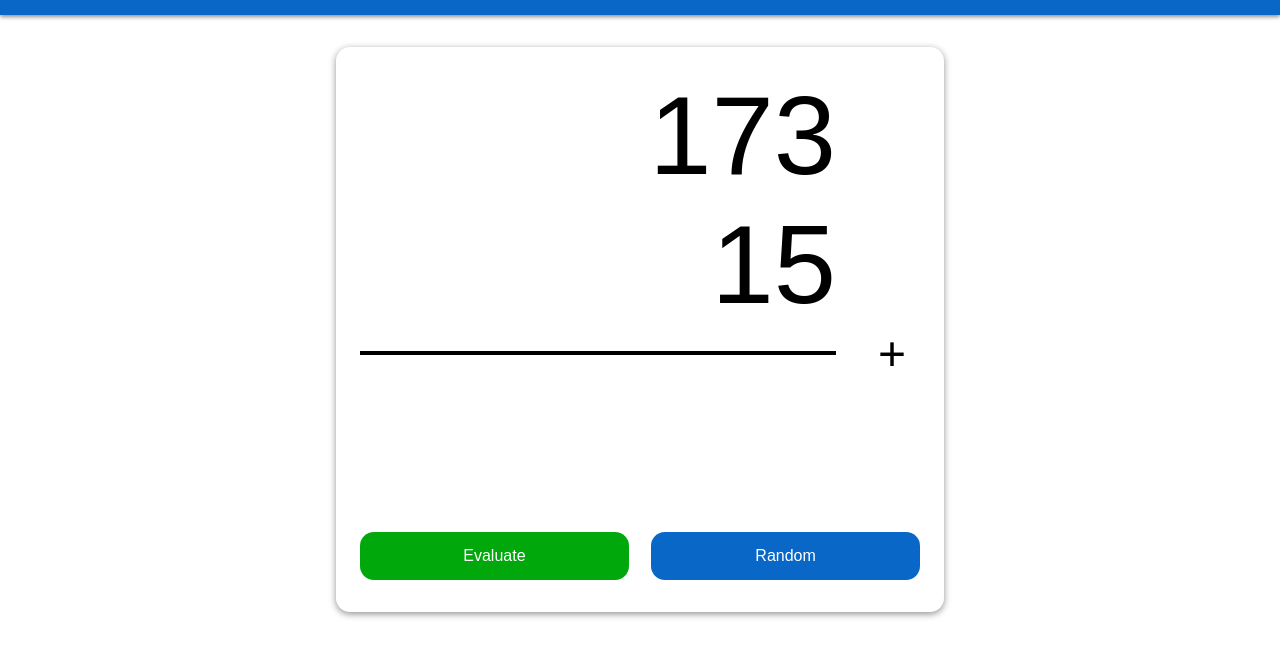
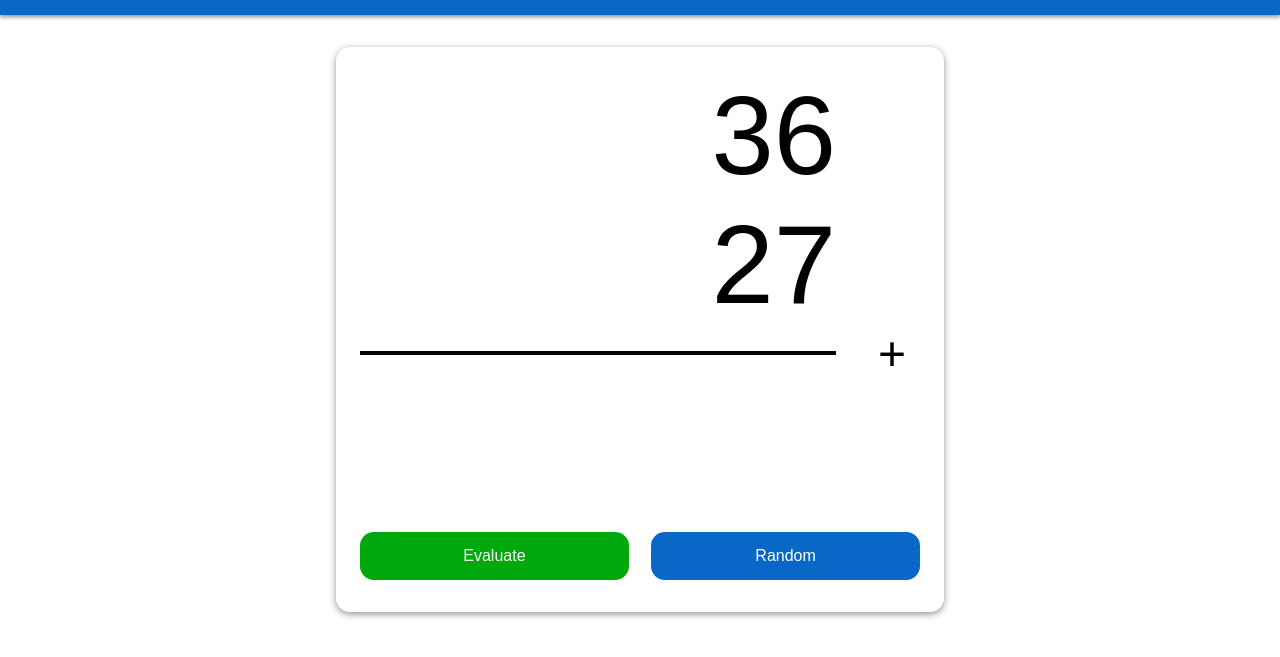
Before and after one commit to iwanharyatno/qmath, a website built with webpack: page index.html in a window 1280 px wide. Shown: the part 49-706 px from the top of the page. Built offline with nearby package versions, Linux system fonts and the light colour scheme.

Commit message:
Updated the problem's initial values

```diff
--- a/index.html
+++ b/index.html
@@ -26,8 +26,8 @@
 
     <main>
         <div id="problem">
-	        <div id="num-1">173</div>
-	        <div id="num-2">15</div>
+	        <div id="num-1">36</div>
+	        <div id="num-2">27</div>
             <div id="operation">
                 <div id="separator"></div>
                 <div id="operator">+</div>
```
